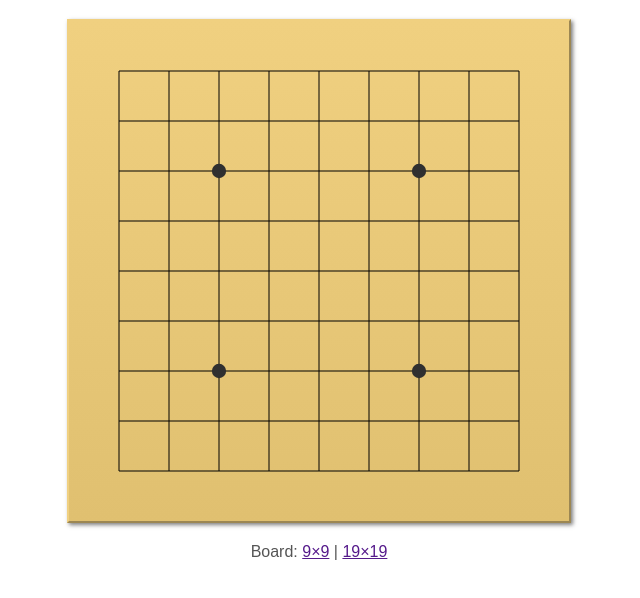
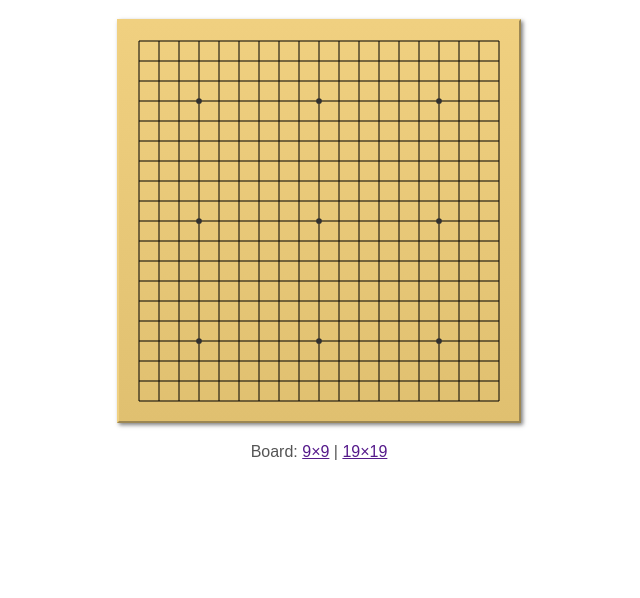
Before and after one commit to jipe/go-playground, a plain HTML site: page index.html in a window 1280 px wide. Shown: the part 70-668 px from the top of the page, without its empty margins (321-961 px from the left). Drawn offline with Linux system fonts and the light colour scheme.

Commit message:
Moved go javascript to separate file.
- Refactor to OOP javascript style

```diff
--- a/index.html
+++ b/index.html
@@ -28,123 +28,23 @@
         box-shadow: 2px 2px 4px rgba(0,0,0,0.5);
         background-image: linear-gradient(to bottom, #f0d080, #e0c070);
         border: 2px outset #f0d080;
-
       }
     </style>
-    <script>
-      var board = (function () {
-        var c, ctx;
-
-        return {
-          init : function (canvasId) {
-            var minDim;
-
-            c = document.getElementById(canvasId);
-            minDim = c.width < c.height ? c.width : c.height;
-            c.width = minDim;
-            c.height = minDim;
-            ctx = c.getContext("2d");
-            ctx.clearRect(0,0,c.width,c.height);
-          },
-
-          render : function (size) {
-            var stepSize = c.width / (size + 1);
-            var x,y;
-            var arcPoints;
-            var i,j;
-
-            ctx.clearRect(0,0,c.width,c.height);
-
-            if (size == 19) {
-              arcPoints = [4*stepSize, 10*stepSize, 16*stepSize];
-            } else if (size == 9) {
-              arcPoints = [3*stepSize, 7*stepSize];
-            }
-            ctx.fillStyle = "#303030";
-            ctx.beginPath();
-            ctx.moveTo(stepSize, stepSize*size);
-            ctx.lineTo(stepSize, stepSize);
-            ctx.lineTo(stepSize*size, stepSize);
-            for (x = 2; x <= size; x++) {
-              for (y = 2; y <= size; y++) {
-                ctx.moveTo((x-1)*stepSize, y*stepSize);
-                ctx.lineTo(x*stepSize, y*stepSize);
-                ctx.lineTo(x*stepSize, (y-1)*stepSize);
-              }
-            }
-            ctx.stroke();
-
-            for (i = 0; i < arcPoints.length; i++) {
-              ctx.beginPath();
-              for (j = 0; j < arcPoints.length; j++) {
-                ctx.arc(arcPoints[i], arcPoints[j], stepSize / 7, 0, Math.PI*2);
-              }
-              ctx.fill();
-            }
-          },
-
-          getUiControls : function (game) {
-            return {
-            };
-          }
-        };
-      })();
-
-      var rules = (function () {
-        return {
-        };
-      })();
-
-      var game = (function () {
-        var size;
-
-        var players = [];
-
-        return {
-          init : function (board, rules) {
-            this.size = size;
-            console.log(this.size);
-          },
-
-          addPlayer : function (name, controls) {
-            players.push({
-              name : name,
-              controls: controls
-            });
-          },
-
-          start : function () {
-          },
-
-          reset : function () {
-          }
-        };
-      })();
-
-      var uiControls = (function () {
-      })();
-
-      var aiControls = (function () {
-      })();
-    </script>
+    <script src="javascript/go.js"></script>
   </head>
   <body>
     <header>
       <h1>Go &mdash; 圍棋</h1>
     </header>
     <main>
-      <canvas width="500" height="500" id="go-board"></canvas>
+      <canvas width="400" height="400" id="go-board"></canvas>
     </main>
     <footer>
-      Board: <a href="" onclick="board.render(9); return false;">9&times;9</a> | <a href="" onclick="board.render(19); return false;">19&times;19</a>
+      Board: <a href="" onclick="return go.newBoard('go-board', 9);">9&times;9</a> |
+             <a href="" onclick="return go.newBoard('go-board', 19);">19&times;19</a>
     </footer>
     <script>
-      board.init('go-board');
-      board.render(9);
-      game.init(board, rules);
-      game.addPlayer('Jimmy', uiControls);
-      game.addPlayer('Computer', aiControls);
-      game.start();
+      go.newBoard('go-board', 19);
     </script>
   </body>
 </html>
--- /dev/null
+++ b/javascript/go.js
@@ -0,0 +1,64 @@
+var go = (function () {
+  function Board (canvasId, size) {
+    this.size   = size;
+    this.canvas = document.getElementById(canvasId);
+    this.ctx    = this.canvas.getContext("2d");
+
+    this.ctx.clearRect(0,0,this.canvas.width,this.canvas.height);
+  };
+
+  Board.prototype.render = function () {
+    var ctx      = this.ctx;
+    var size     = this.size;
+    var canvas   = this.canvas;
+    var stepSize = (canvas.width < canvas.height ? canvas.width : canvas.height) / (size + 1);
+
+    var x,y;
+    var arcPoints;
+    var i,j;
+
+    ctx.clearRect(0,0,canvas.width,canvas.height);
+
+    if (size == 19) {
+      arcPoints = [4*stepSize, 10*stepSize, 16*stepSize];
+    } else if (size == 9) {
+      arcPoints = [3*stepSize, 7*stepSize];
+    }
+
+    ctx.fillStyle = "#303030";
+    ctx.beginPath();
+    ctx.moveTo(stepSize, stepSize*size);
+    ctx.lineTo(stepSize, stepSize);
+    ctx.lineTo(stepSize*size, stepSize);
+
+    for (x = 2; x <= size; x++) {
+      for (y = 2; y <= size; y++) {
+        ctx.moveTo((x-1)*stepSize, y*stepSize);
+        ctx.lineTo(x*stepSize, y*stepSize);
+        ctx.lineTo(x*stepSize, (y-1)*stepSize);
+      }
+    }
+    ctx.stroke();
+
+    for (i = 0; i < arcPoints.length; i++) {
+      ctx.beginPath();
+      for (j = 0; j < arcPoints.length; j++) {
+        ctx.arc(arcPoints[i], arcPoints[j], stepSize / 7, 0, Math.PI*2);
+      }
+      ctx.fill();
+    }
+  };
+
+  return {
+    newBoard : function (canvasId, size) {
+      this.board = new Board(canvasId, size);
+      this.board.render();
+      return false;
+    },
+
+    newGame : function (canvasId, size) {
+      var board = new go.Board(canvasId, size);
+      return new go.Game(board);
+    }
+  }
+})();
```
